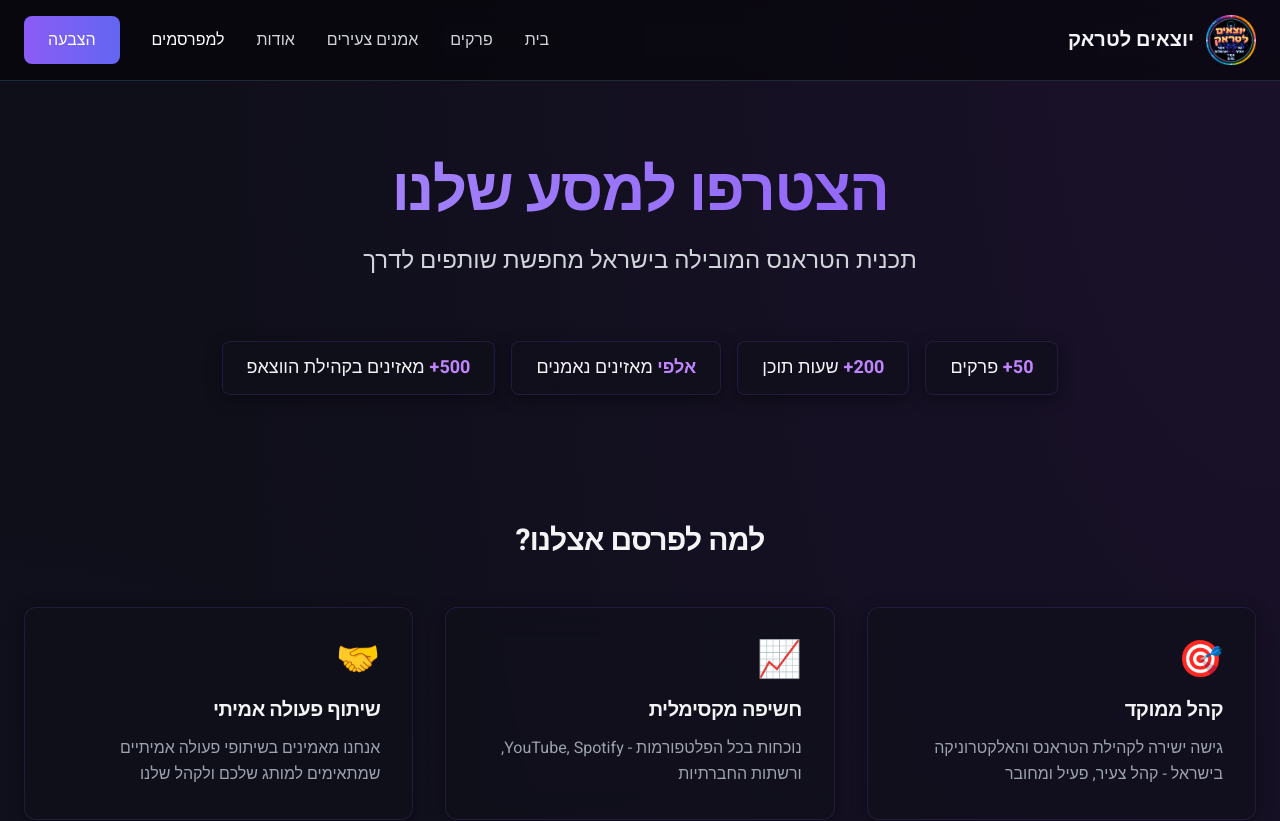
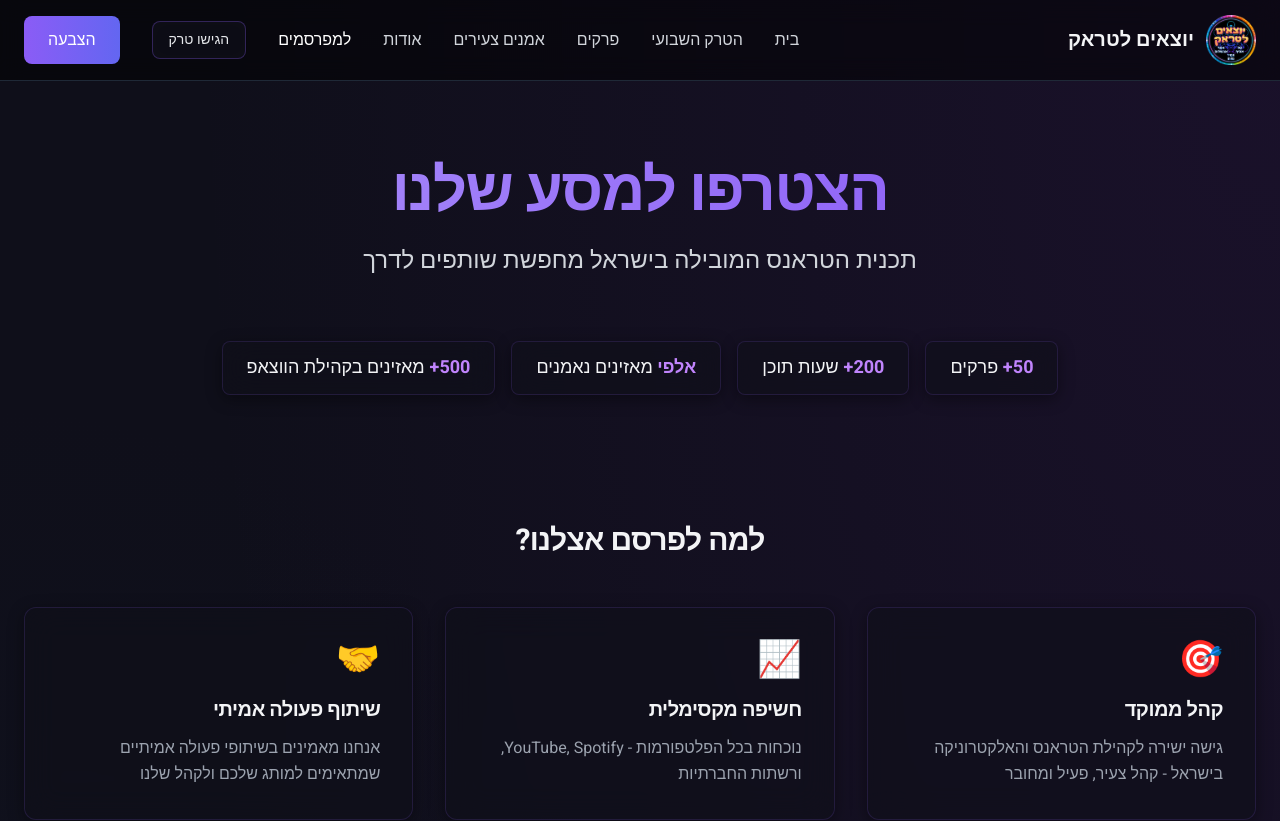
Before and after one commit to ShadowBoxer39/Trance-Awards, a Next.js app: page /advertisers in a window 1280 px wide. Shown: the top 821 px of the page. Built offline with nearby package versions, Linux system fonts and the light colour scheme; no server answers.

Commit message:
Update Navigation.tsx

```diff
--- a/components/Navigation.tsx
+++ b/components/Navigation.tsx
@@ -3,8 +3,9 @@ import Link from "next/link";
 import Image from "next/image";
 import React from "react";
 
+// *** MODIFICATION 1: Add new page keys ***
 interface NavigationProps {
-  currentPage?: "home" | "episodes" | "young-artists" | "about" | "advertisers" | "vote";
+  currentPage?: "home" | "episodes" | "young-artists" | "about" | "advertisers" | "vote" | "track-of-the-week" | "submit-track";
 }
 
 export default function Navigation({ currentPage }: NavigationProps) {
@@ -42,6 +43,17 @@ export default function Navigation({ currentPage }: NavigationProps) {
               }`}
             >
               בית
+            </Link>
+            {/* *** MODIFICATION 2: Add Track of the Week Link *** */}
+            <Link
+              href="/track-of-the-week"
+              className={`text-base font-medium transition ${
+                isActive("track-of-the-week")
+                  ? "text-white hover:text-purple-400"
+                  : "text-gray-300 hover:text-white"
+              }`}
+            >
+              הטרק השבועי
             </Link>
             <Link
               href="/episodes"
@@ -83,6 +95,13 @@ export default function Navigation({ currentPage }: NavigationProps) {
             >
               למפרסמים
             </Link>
+            {/* *** MODIFICATION 3: Add Submit Track Link (optional, can be a button) *** */}
+             <Link
+              href="/submit-track"
+              className="btn-secondary px-4 py-2 rounded-lg text-sm font-medium"
+            >
+              הגישו טרק
+            </Link>
             <Link
               href="/vote"
               className="btn-primary px-6 py-3 rounded-lg text-base font-medium"
@@ -117,6 +136,16 @@ export default function Navigation({ currentPage }: NavigationProps) {
               onClick={() => setMobileMenuOpen(false)}
             >
               בית
+            </Link>
+            {/* *** MODIFICATION 4: Add Mobile Track of the Week Link *** */}
+            <Link
+              href="/track-of-the-week"
+              className={`block text-base font-medium py-3 px-4 rounded-lg hover:bg-gray-800 transition ${
+                isActive("track-of-the-week") ? "text-white" : "text-gray-300 hover:text-white"
+              }`}
+              onClick={() => setMobileMenuOpen(false)}
+            >
+              הטרק השבועי
             </Link>
             <Link
               href="/episodes"
@@ -154,6 +183,14 @@ export default function Navigation({ currentPage }: NavigationProps) {
             >
               למפרסמים
             </Link>
+            {/* *** MODIFICATION 5: Add Mobile Submit Track Link *** */}
+            <Link
+              href="/submit-track"
+              className="block btn-secondary px-4 py-3 rounded-lg text-base font-medium text-center mt-2"
+              onClick={() => setMobileMenuOpen(false)}
+            >
+              הגישו טרק
+            </Link>
             <Link
               href="/vote"
               className="block btn-primary px-4 py-3 rounded-lg text-base font-medium text-center mt-2"
```
